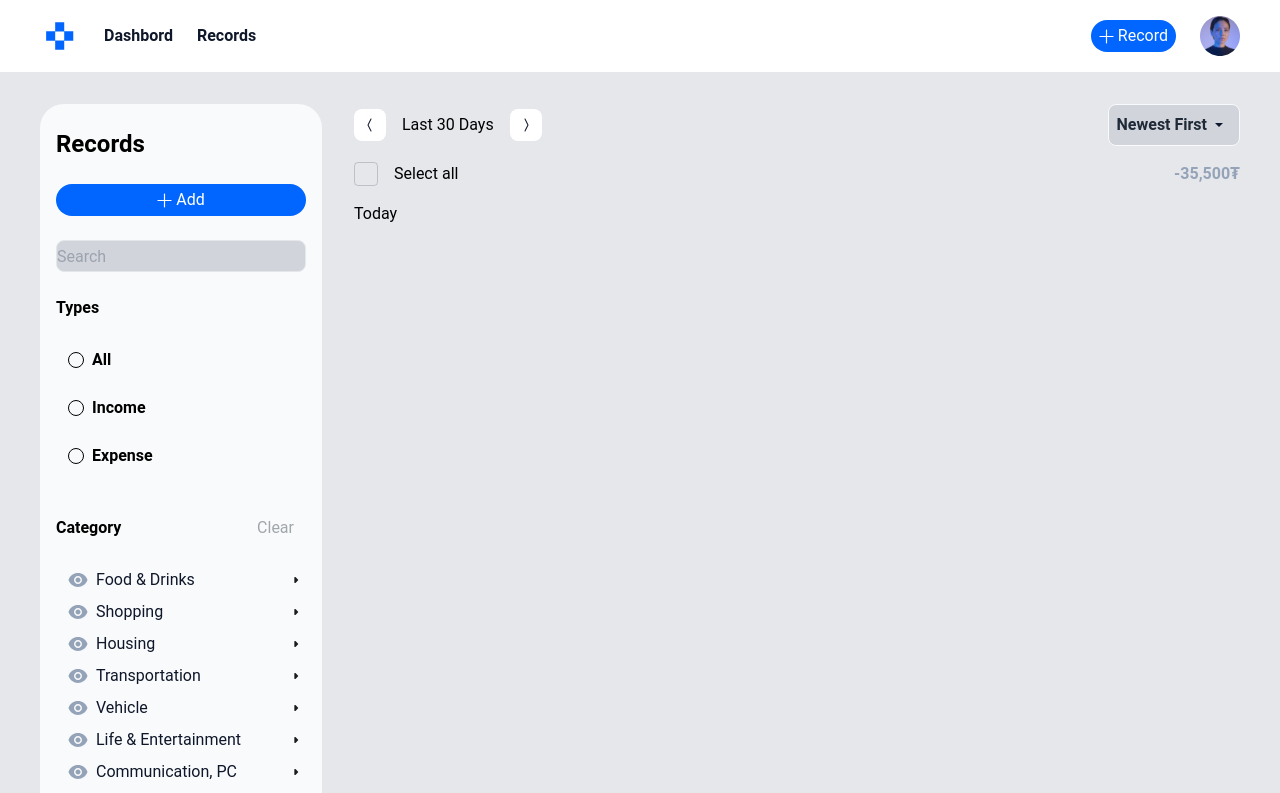
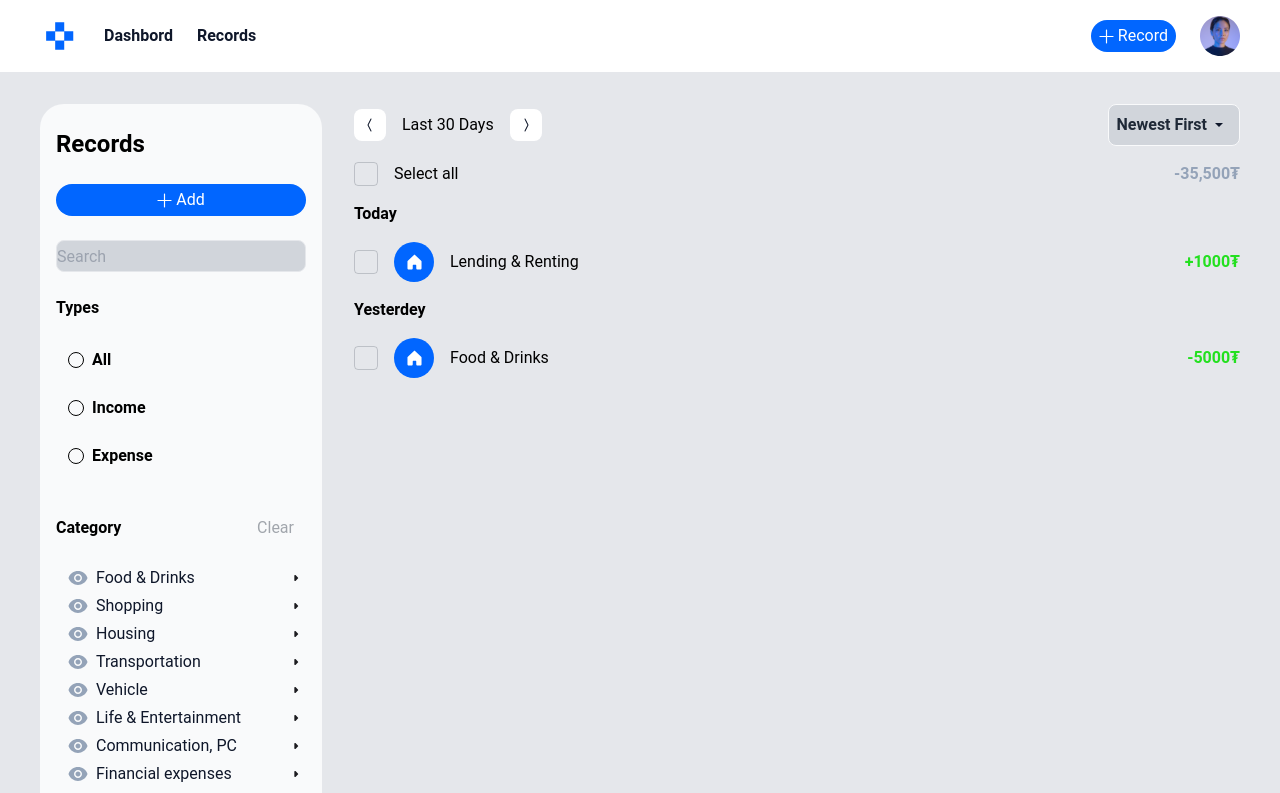
Before and after one commit to Leap-1f/seku-expense-tracker, a Next.js app in the folder front-end/: page /Record in a window 1280 px wide. Shown: the top 793 px of the page. Built offline with nearby package versions, Linux system fonts and the light colour scheme.

Commit message:
3-4 home ui done

```diff
--- a/front-end/src/components/Navbar.jsx
+++ b/front-end/src/components/Navbar.jsx
@@ -10,7 +10,7 @@ export const Navbar = () => {
       <div className="flex gap-6 justify-center items-center">
         <Image src={NavbarImg} width={40} height={40} />
         <div className="font-[600] text-[16px] text-center text-[#0f172a]">
-          <Link href={"http://localhost:3000/"}>Dashbord</Link>
+          <Link href={"http://localhost:3000/Main"}>Dashbord</Link>
         </div>
         <div className="font-[600] text-[16px] text-center text-[#0f172a]">
           <Link href={"http://localhost:3000/Record"}>Records</Link>
--- a/front-end/src/components/RigthSection.jsx
+++ b/front-end/src/components/RigthSection.jsx
@@ -1,8 +1,11 @@
 import { BsChevronCompactLeft, BsChevronCompactRight } from "react-icons/bs";
 import { IoMdArrowDropdown } from "react-icons/io";
+import HomeLogo from "@/Public/Home.svg";
+import Image from "next/image";
 
 export const RightSection = () => {
-    return <div className="ml-8 w-[894px] flex flex-col gap-4">
+  return (
+    <div className="ml-8 w-[894px] flex flex-col gap-4">
       <div className="w-full justify-between flex">
         <div className="flex gap-4 justify-center items-center">
           <div className="w-8 h-8 rounded-[8px] flex justify-center items-center bg-[#ffffff]">
@@ -19,22 +22,63 @@ export const RightSection = () => {
           <div className="font-[600] text-center text-[16px] leading-6 text-[#1F2937] flex justify-center items-center">
             Newest First
           </div>
-                <button className="w-6 h-6 flex justify-center items-center"> <IoMdArrowDropdown /></button>
+          <button className="w-6 h-6 flex justify-center items-center">
+            {" "}
+            <IoMdArrowDropdown />
+          </button>
         </div>
       </div>
       <div className="w-full justify-between flex">
         <div className="ml-[10] flex gap-4">
           <div className="w-6 h-6 border-[1px] border-[#1F2937] rounded-[4px] opacity-[20%]"></div>
-                <div className="font-[400]  text-[16px] leading-6 text-[#000000]">Select all</div>
+          <div className="font-[400]  text-[16px] leading-6 text-[#000000]">
+            Select all
+          </div>
         </div>
         <div className="font-[600] text-[16px] leading-6 text-[#94A3B8]">
           -35,500₮
         </div>
       </div>
       <div className="flex flex-col gap-3 w-full ">
-            <div className="ont-[600] text-[16px] leading-6 text-[#000000] ">
+        <div className="font-[600] text-[16px] leading-6 text-[#000000] ">
           Today
         </div>
       </div>
+      <div className="w-full justify-between flex">
+        <div className="ml-[10] flex gap-4 justify-center items-center">
+          <div className="w-6 h-6 border-[1px] border-[#1F2937] rounded-[4px] opacity-[20%]"></div>
+          <div className="w-10 h-10 bg-[#0166ff] rounded-[100px] flex justify-center">
+            <Image src={HomeLogo} width={15} height={15} />
           </div>
-}
+
+          <div className="font-[400]  text-[16px] leading-6 text-[#000000]">
+            Lending & Renting
+          </div>
+        </div>
+        <div className="font-[600] text-[16px] leading-6 flex justify-center items-center text-[#23E01F]">
+          +1000₮
+        </div>
+      </div>
+      <div className="flex flex-col gap-3 w-full ">
+        <div className="font-[600] text-[16px] leading-6 text-[#000000] ">
+          Yesterdey
+        </div>
+      </div>
+      <div className="w-full justify-between flex">
+        <div className="ml-[10] flex gap-4 justify-center items-center">
+          <div className="w-6 h-6 border-[1px] border-[#1F2937] rounded-[4px] opacity-[20%]"></div>
+          <div className="w-10 h-10 bg-[#0166ff] rounded-[100px] flex justify-center">
+            <Image src={HomeLogo} width={15} height={15} />
+          </div>
+
+          <div className="font-[400]  text-[16px] leading-6 text-[#000000]">
+            Food & Drinks
+          </div>
+        </div>
+        <div className="font-[600] text-[16px] leading-6 flex justify-center items-center text-[#23E01F]">
+          -5000₮
+        </div>
+      </div>
+    </div>
+  );
+};
--- a/front-end/src/pages/LogIn.jsx
+++ /dev/null
@@ -1,59 +0,0 @@
-import logo from "@/Public/Frame 3.svg"
-import Image from "next/image";
-import Link from "next/link";
-
-export default function Home() {
-    return (
-        <div className="w-full h-screen">
-
-            <div className="w-full h-full flex bg-[#ffffff]">
-                <div className="w-[50%] h-full flex justify-center items-center">
-                    <div className="w-[384px] relative flex flex-col gap-10">
-                        <div className="mx-auto">
-                            <Image
-                                src={logo}
-                                width={92.34}
-                                height={34.31}
-                                className="mx-auto"
-                            />
-                        </div>
-                        <div className="mx-auto w-[287px] h-[64px] gap-2 flex flex-col justify-center">
-                            <p className="text-center font-[600] text-[24px] leading-[32px] text-[#0f172a]">
-                                Welcome Back
-                            </p>
-                            <p className="font-[400] text-[16px] leading-[24px] text-[#334155]">
-                                Welcome back, Please enter your details
-                            </p>
-                        </div>
-                        <div className="w-full h-[176px] gap-4 flex flex-col">
-                            <input
-                                type="email"
-                                placeholder="Email"
-                                className="w-full h-[48px] rounded-lg border-[1px] p-[16px] bg-[#f3f4f6] border-[#d1d5db]"
-                            />
-                            <input
-                                type="email"
-                                placeholder="Password"
-                                className="w-full  h-[48px] rounded-lg border-[1px] p-[16px] bg-[#f3f4f6] border-[#d1d5db] "
-                            />
-                            <button className="bg-[#0166ff] h-[48px] rounded-[20px] p-[15px] text-white">
-                                Login
-                            </button>
-                            <div className="flex justify-center">
-                                <p className="font-[400] text-[16px] leading-[24px] text-[#0f172a]">
-                                    Don't have an account?
-                                </p>
-                                <Link href={"http://localhost:3000/SignUp"}>
-                                    <p className="p-sm w-[77px] h-[32px] gap-1 text-center text-[#0166ff]">
-                                        Sign up
-                                    </p>
-                                </Link>
-                            </div>
-                        </div>
-                    </div>
-                </div>
-                <div className="bg-[#0166ff] w-[50%] h-full"></div>
-            </div>
-        </div>
-    );
-};
--- /dev/null
+++ b/front-end/src/pages/Main.jsx
@@ -0,0 +1,12 @@
+import { MainContent } from "@/components/MainContent";
+import { Navbar } from "@/components/Navbar";
+
+
+export default function Home() {
+  return (
+    <div className="flex flex-col relative  items-center w-full h-screen">
+      <Navbar />
+      <MainContent />
+    </div>
+  );
+}
--- a/front-end/src/pages/index.js
+++ b/front-end/src/pages/index.js
@@ -1,12 +1,61 @@
-import { MainContent } from "@/components/MainContent";
-import { Navbar } from "@/components/Navbar";
-
+import logo from "@/Public/Frame 3.svg";
+import Image from "next/image";
+import Link from "next/link";
 
 export default function Home() {
   return (
-    <div className="flex flex-col relative  items-center w-full h-screen">
-      <Navbar />
-      <MainContent />
+    <div className="w-full h-screen">
+      <div className="w-full h-full flex bg-[#ffffff]">
+        <div className="w-[50%] h-full flex justify-center items-center">
+          <div className="w-[384px] relative flex flex-col gap-10">
+            <div className="mx-auto">
+              <Image
+                src={logo}
+                width={92.34}
+                height={34.31}
+                className="mx-auto"
+              />
+            </div>
+            <div className="mx-auto w-[287px] h-[64px] gap-2 flex flex-col justify-center">
+              <p className="text-center font-[600] text-[24px] leading-[32px] text-[#0f172a]">
+                Welcome Back
+              </p>
+              <p className="font-[400] text-[16px] leading-[24px] text-[#334155]">
+                Welcome back, Please enter your details
+              </p>
+            </div>
+            <div className="w-full h-[176px] gap-4 flex flex-col">
+              <input
+                type="email"
+                placeholder="Email"
+                className="w-full h-[48px] rounded-lg border-[1px] p-[16px] bg-[#f3f4f6] border-[#d1d5db]"
+              />
+              <input
+                type="email"
+                placeholder="Password"
+                className="w-full  h-[48px] rounded-lg border-[1px] p-[16px] bg-[#f3f4f6] border-[#d1d5db] "
+              />
+              <button className="bg-[#0166ff] h-[48px] rounded-[20px] p-[15px] text-white">
+                Login
+              </button>
+              <div className="flex justify-center">
+                <p className="font-[400] text-[16px] leading-[24px] text-[#0f172a]">
+                  Don't have an account?
+                </p>
+                <Link
+                  href={"http://localhost:3000/SignUp"}
+                  className="flex justify-center items-center"
+                >
+                  <p className="p-sm  w-[77px] h-[32px] gap-1 text-center text-[#0166ff]">
+                    Sign up
+                  </p>
+                </Link>
+              </div>
+            </div>
+          </div>
+        </div>
+        <div className="bg-[#0166ff] w-[50%] h-full"></div>
+      </div>
     </div>
   );
 }
--- a/front-end/src/styles/globals.css
+++ b/front-end/src/styles/globals.css
@@ -2,12 +2,9 @@
 @tailwind components;
 @tailwind utilities;
 
-body {
-  background-color: #ffffff;
-  box-sizing: border-box;
-  font-family: "Roboto", sans-serif;
-  font: 400px;
-  font-size: 16px;
-  line-height: 24px;
-  color: #0f172a;
+@layer base {
+  body {
+    @apply text-[#0F172A] text-[16px] leading-4;
+    font-family: "Roboto", "sans-serif";
+  }
 }
--- a/front-end/tailwind.config.js
+++ b/front-end/tailwind.config.js
@@ -5,6 +5,7 @@ module.exports = {
     "./src/components/**/*.{js,ts,jsx,tsx,mdx}",
     "./src/app/**/*.{js,ts,jsx,tsx,mdx}",
   ],
+
   theme: {
     extend: {
       backgroundImage: {
@@ -14,5 +15,6 @@ module.exports = {
       },
     },
   },
+
   plugins: [],
 };
```
Also changed, not shown: front-end/src/Public/Home.svg (added). Lines whose indentation alone changed are shown as unchanged.
